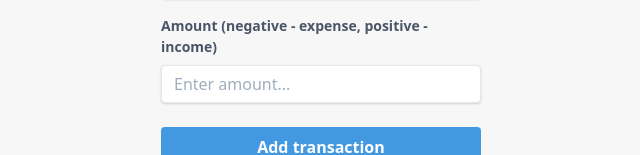
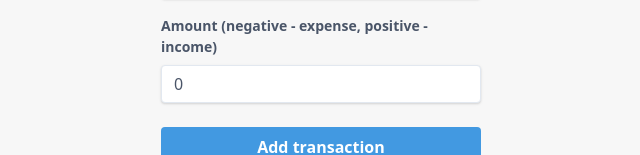
Before and after one commit to sebastianajakobsen/react-typescript-expense-tracker, a React (Create React App) app: page / in a window 1280 px wide. Shown: the part 670-825 px from the top of the page, without its empty margins (319-959 px from the left). Built offline with nearby package versions, Linux system fonts and the light colour scheme.

Commit message:
forgot to add values on input

```diff
--- a/src/Components/TransactionForm.tsx
+++ b/src/Components/TransactionForm.tsx
@@ -17,7 +17,7 @@ const TransactionForm: React.FC<Props> = ({addTransaction}) => {
     const handleSubmit = (e:React.FormEvent<HTMLFormElement>) => {
         e.preventDefault();
         addTransaction({...newTransaction, id: Math.floor(Math.random() * 100000)})
-        setNewTransaction({...initialState})
+        setNewTransaction(initialState)
     }
 
     const handleInputTextChange = (e:React.ChangeEvent<HTMLInputElement>) => {
@@ -35,7 +35,7 @@ const TransactionForm: React.FC<Props> = ({addTransaction}) => {
                 <label className="block text-gray-700 text-sm font-bold mb-2" htmlFor="text">
                     Text
                 </label>
-                <input onChange={handleInputTextChange}
+                <input onChange={handleInputTextChange} value={newTransaction.text}
                     className="shadow appearance-none border rounded w-full py-2 px-3 text-gray-700 leading-tight focus:outline-none focus:shadow-outline"
                     id="text" type="text" placeholder="Enter text..." />
             </div>
@@ -44,7 +44,7 @@ const TransactionForm: React.FC<Props> = ({addTransaction}) => {
                 <label className="block text-gray-700 text-sm font-bold mb-2" htmlFor="amount">
                     Amount (negative - expense, positive - income)
                 </label>
-                <input onChange={handleInputAmountChange}
+                <input onChange={handleInputAmountChange} value={newTransaction.amount}
                     className="shadow appearance-none border rounded w-full py-2 px-3 text-gray-700 leading-tight focus:outline-none focus:shadow-outline"
                     id="amount" type="number" placeholder="Enter amount..." />
             </div>
```
